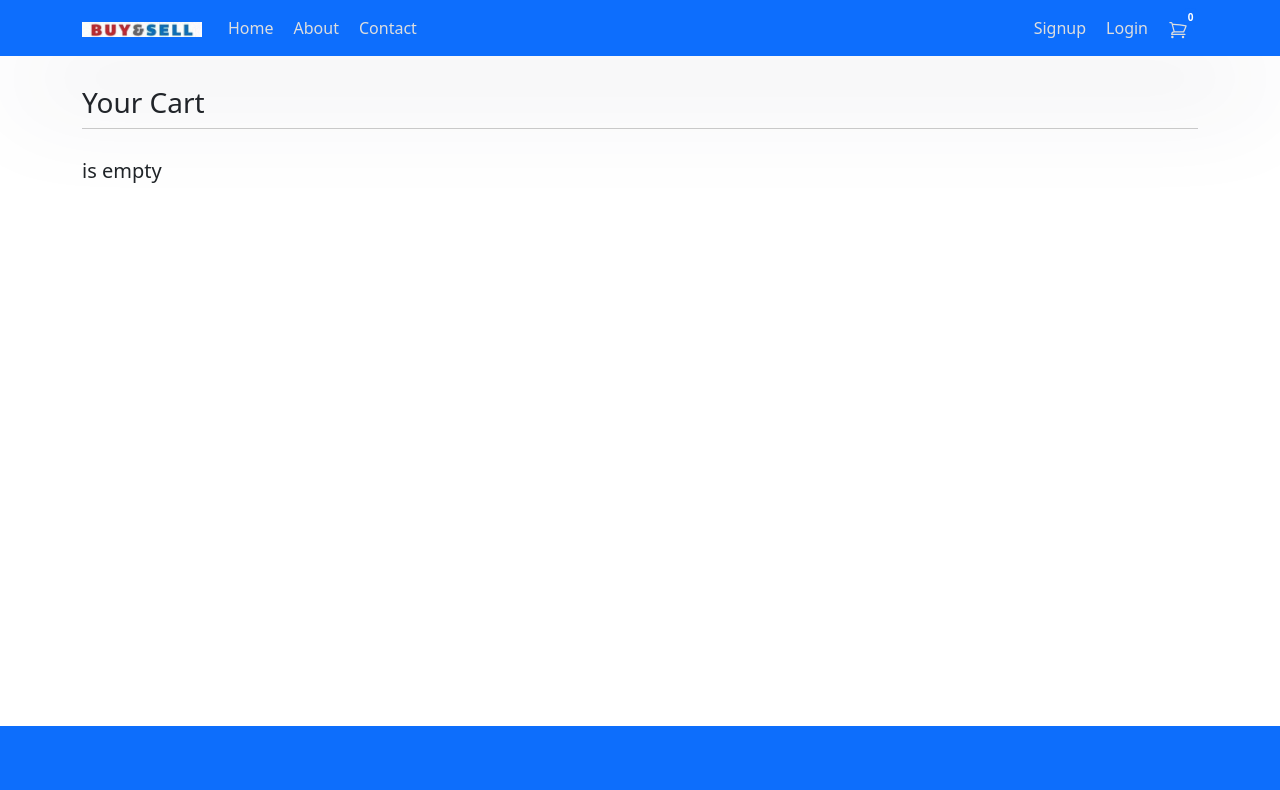
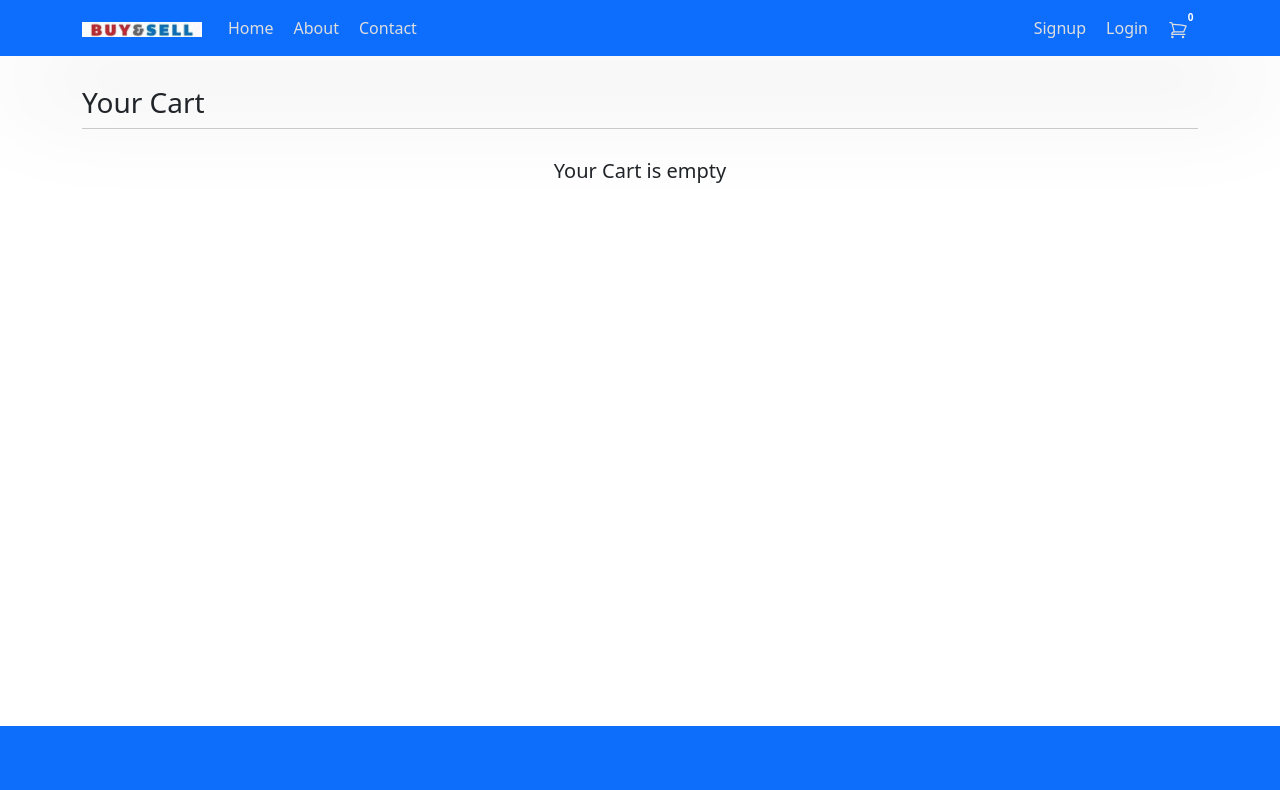
Before and after one commit to Masteryoda-com/buy-and-sell, a React (Vite) app: page /cart in a window 1280 px wide. Shown: the top 790 px of the page. Built offline with nearby package versions, Linux system fonts and the light colour scheme.

Commit message:
updtaed cart page

```diff
--- a/src/components/Pages/Cart.css
+++ b/src/components/Pages/Cart.css
@@ -4,6 +4,9 @@
 .cart-header {
     margin: 30px 0;
     border-bottom: 1px solid #ccc;
+}
+.cart-empty {
+    text-align: center;
 }
 .cart-body {
     display: flex;
--- a/src/components/Pages/Cart.jsx
+++ b/src/components/Pages/Cart.jsx
@@ -14,7 +14,7 @@ function Cart({ cartList, removeFromCart }) {
           cartList.length === 0
             ? (
               <div className="cart-empty">
-                <h5>is empty</h5>
+                <h5>Your Cart is empty</h5>
               </div>
             )
             : (
```
